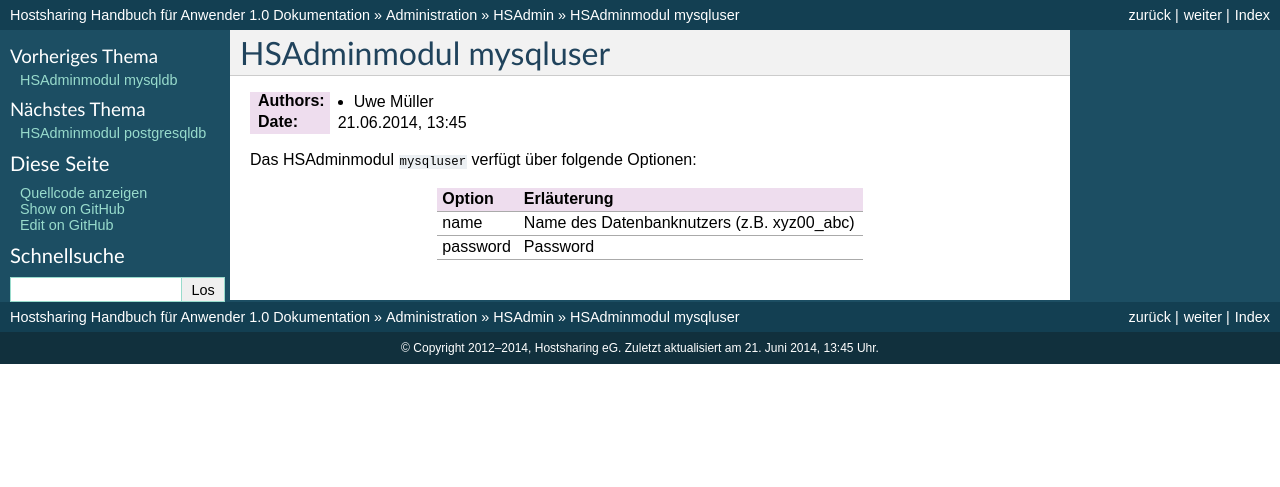
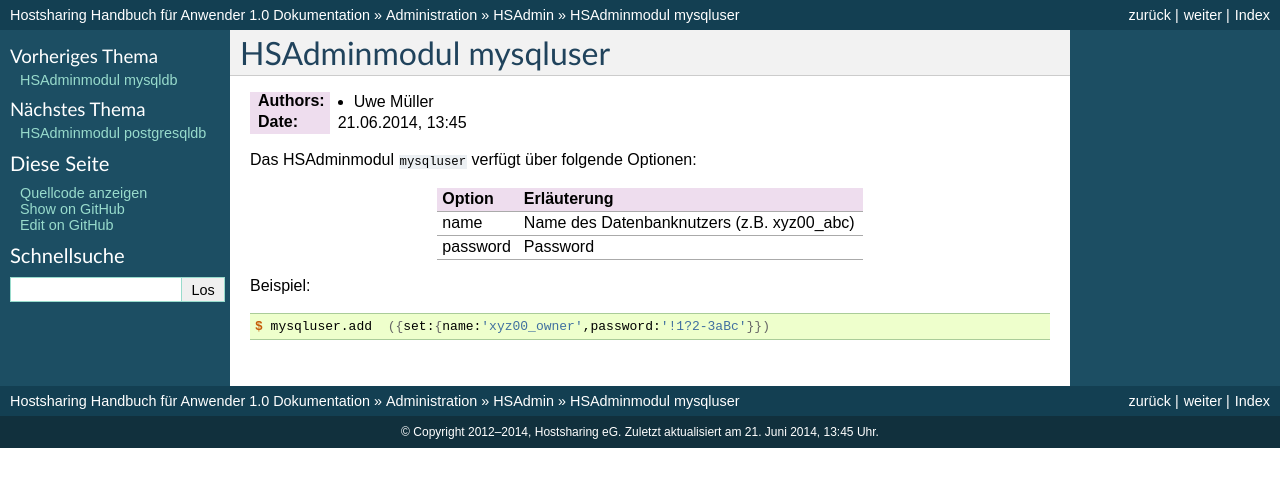
Before and after one commit to hostsharing/hs.docs.users, a Sphinx documentation site: the page built from source/administration/hsadmin/mysqluser.rst, in a window 1280 px wide. Shown: the top 487 px of the page. Built offline with Sphinx 7.4.7, drawn with Linux system fonts in a browser that asks for light colours; pages that are not in the unit, such as notebooks, are missing from menus.

Commit message:
code snippet added

```diff
--- a/source/administration/hsadmin/mysqluser.rst
+++ b/source/administration/hsadmin/mysqluser.rst
@@ -21,3 +21,9 @@
 +---------------+------------------------------------------------+
 | password      | Password                                       |
 +---------------+------------------------------------------------+
+
+Beispiel:
+
+.. code-block:: console
+
+    $ mysqluser.add  ({set:{name:'xyz00_owner',password:'!1?2-3aBc'}})
```
